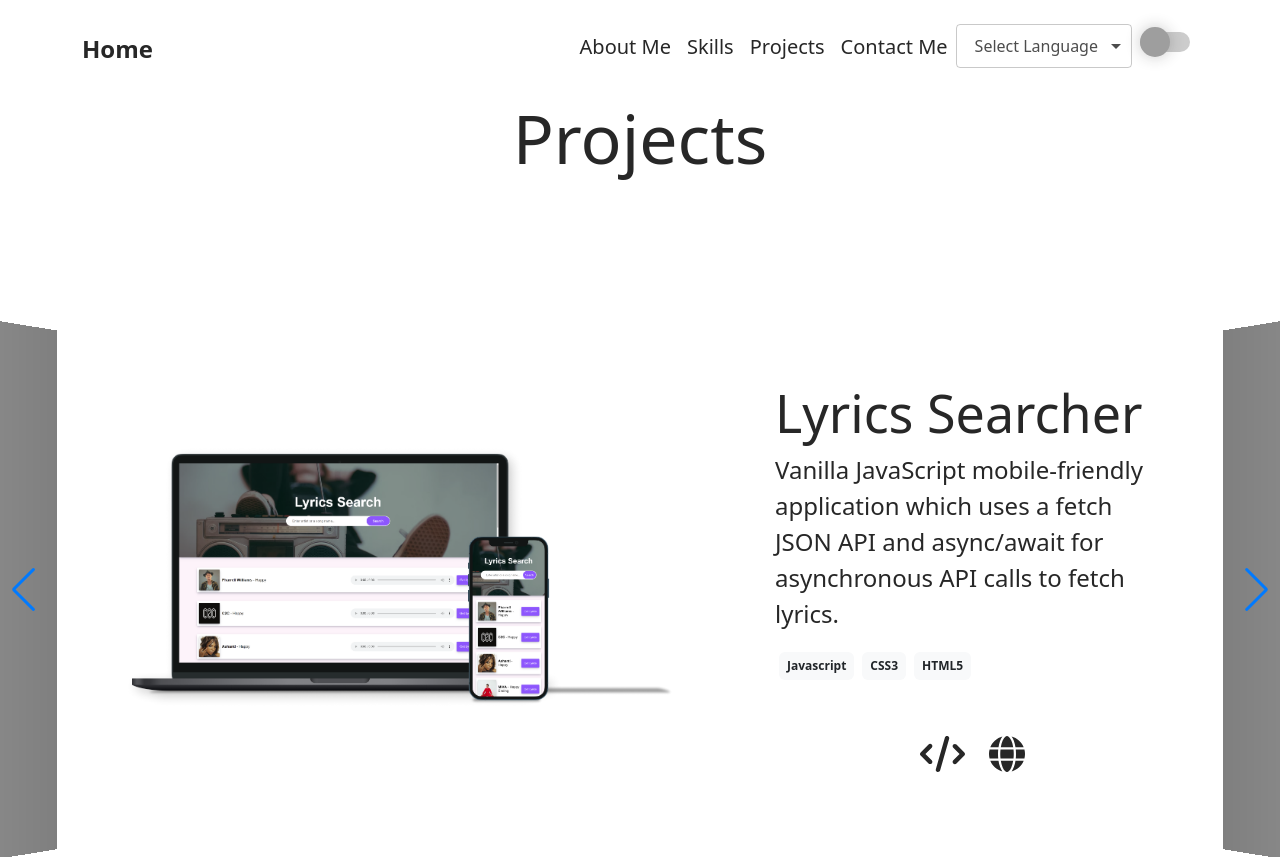
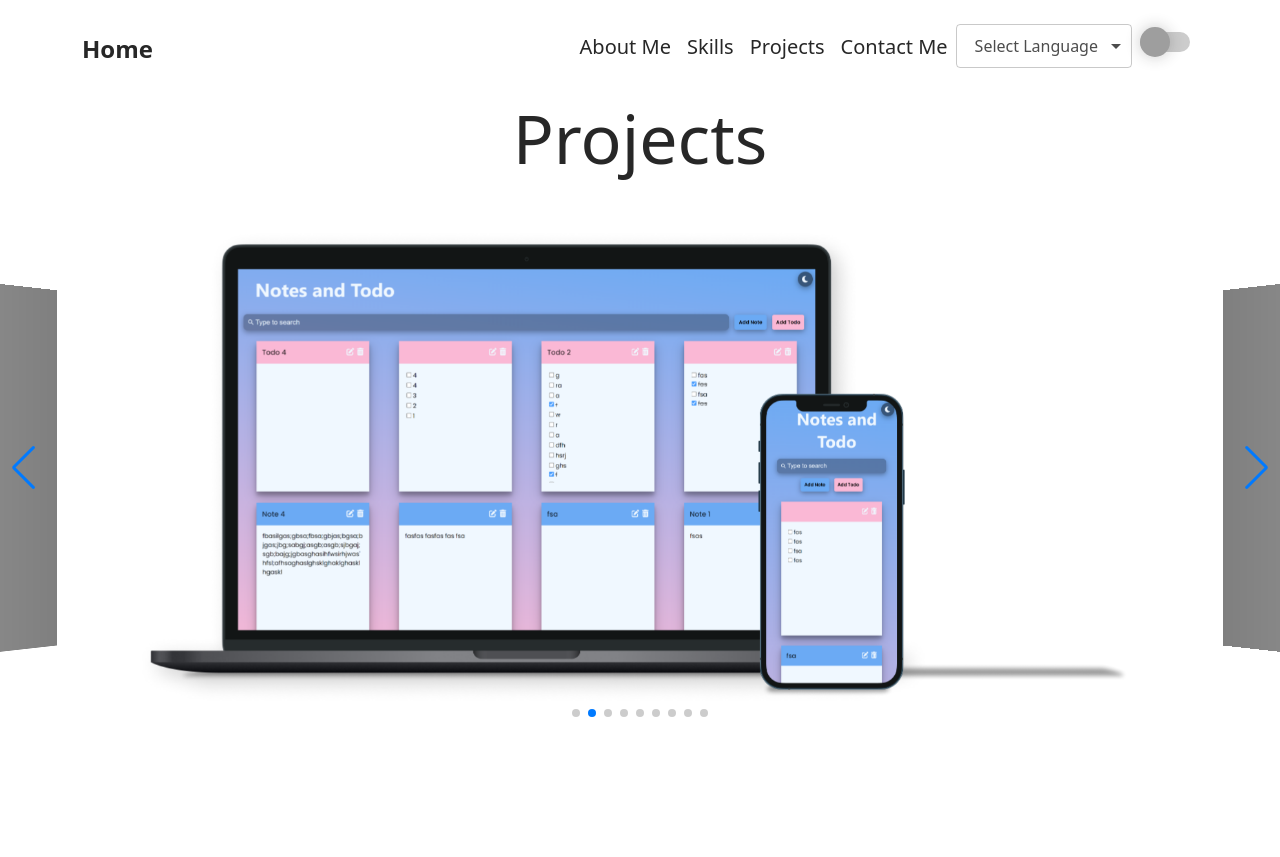
Before and after one commit to marijahavaic/Portfolio-web, a React (Create React App) app: page /projects in a window 1280 px wide. Shown: the top 857 px of the page. Built offline with nearby package versions, Linux system fonts and the light colour scheme; grey boxes are pictures that could not be loaded.

Commit message:
Adjust new project layout

```diff
--- a/src/components/ProjectContainer.jsx
+++ b/src/components/ProjectContainer.jsx
@@ -29,9 +29,10 @@ const ProjectContainer = ({
         <Container
             bg={darkMode ? "light" : "dark"}
             text={darkMode ? ["light-color"] : ["dark-color"]}
-            className="mb-4"
+            className="mb-1 align-items-center justify-content-center"
             style={{
-                height: "750px",
+                minHeight: "600px",
+                height: "700px",
             }}
         >
             <Row
--- a/src/components/ProjectSwiper.jsx
+++ b/src/components/ProjectSwiper.jsx
@@ -25,11 +25,10 @@ import "swiper/scss/pagination";
 import { useTranslation } from "react-i18next";
 
 import { projects } from "../data/projectsDetails";
-
-import ProjectContainer from "./ProjectContainer";
+import Image from "react-bootstrap/Image";
+import Container from "react-bootstrap/Container";
 
 function ProjectSwiper({ darkMode }) {
-    const { t } = useTranslation();
     return (
         <Swiper
             modules={[
@@ -44,7 +43,7 @@ function ProjectSwiper({ darkMode }) {
             spaceBetween={1}
             slidesPerView={1}
             autoplay={{
-                delay: 10000,
+                delay: 3000,
                 disableOnInteraction: false,
             }}
             coverflowEffect={{
@@ -62,18 +61,19 @@ function ProjectSwiper({ darkMode }) {
             data-swiper-autoplay="2000"
             // onSwiper={(swiper) => console.log(swiper)}
             // onSlideChange={() => console.log("slide change")}
+            className="mb-5"
         >
             {projects.map((project) => (
                 <SwiperSlide key={project.id}>
-                    <ProjectContainer
-                        image={project.image}
-                        altText={project.alt}
-                        title={t(`project_list.${project.slug}.title`)}
-                        text={t(`project_list.${project.slug}.text`)}
-                        badges={project.badges}
-                        icons={project.icons}
-                        darkMode={darkMode}
-                    />
+                    <Container>
+                        <Image
+                            variant="top"
+                            src={project.image}
+                            className="w-100 h-100 mb-xs-1"
+                            alt={project.altText}
+                            key={project.id}
+                        />
+                    </Container>
                 </SwiperSlide>
             ))}
         </Swiper>
--- a/src/pages/Projects.jsx
+++ b/src/pages/Projects.jsx
@@ -13,7 +13,7 @@ import ProjectContainer from "../components/ProjectContainer";
 const Projects = ({ darkMode }) => {
     const { t } = useTranslation();
     return (
-        <div className="Projects">
+        <div className="Projects mb-1">
             <h1 className="p-3 text-center">
                 <a id="projects" href="#projects">
                     {t("projects")}
@@ -30,6 +30,7 @@ const Projects = ({ darkMode }) => {
                         badges={project.badges}
                         icons={project.icons}
                         darkMode={darkMode}
+                        key={project.id}
                     />
                 ))}
             </div>
--- a/src/sass/App.scss
+++ b/src/sass/App.scss
@@ -99,6 +99,9 @@ $breakpoint-mobile: 600px;
         }
         .Skills {
             height: auto;
+        }
+        .Projects {
+            text-align: center;
         }
     }
 }
```
